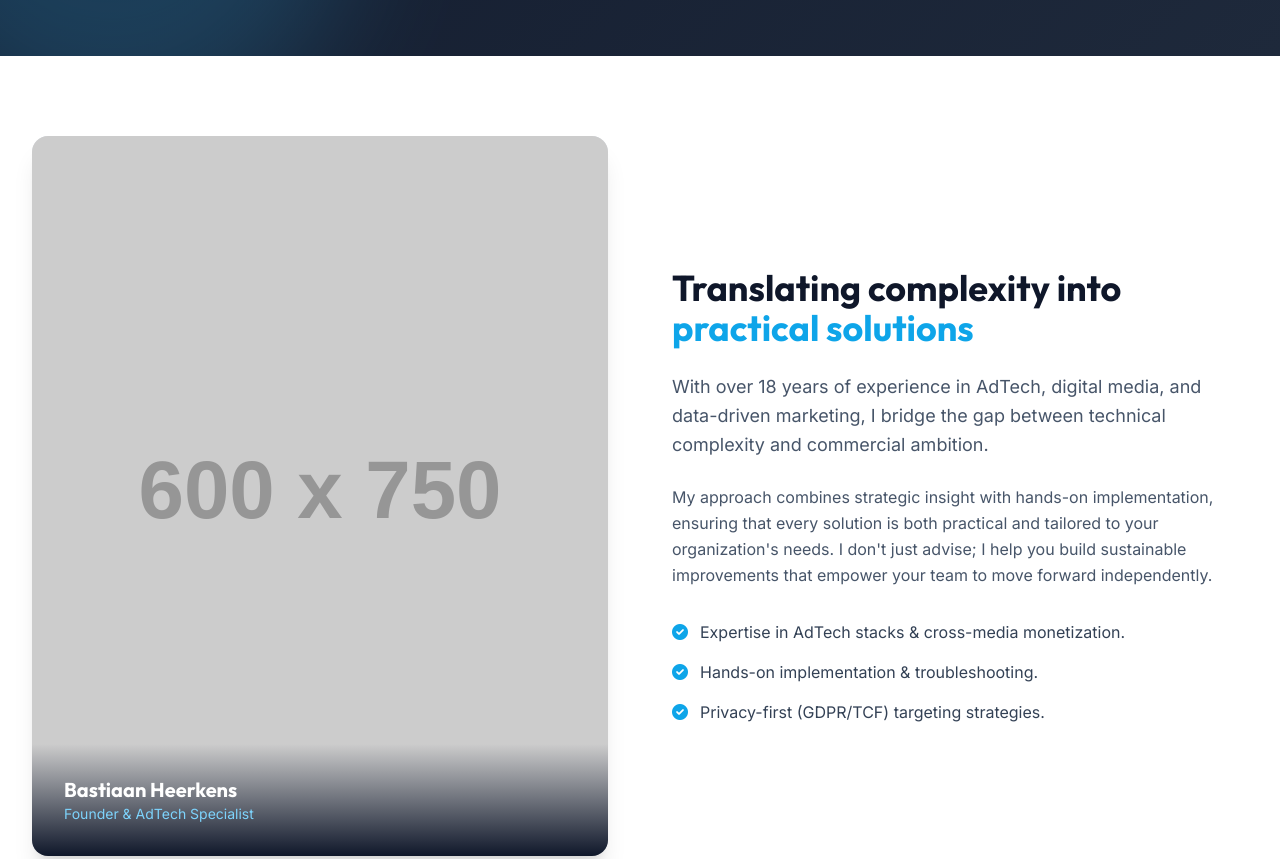
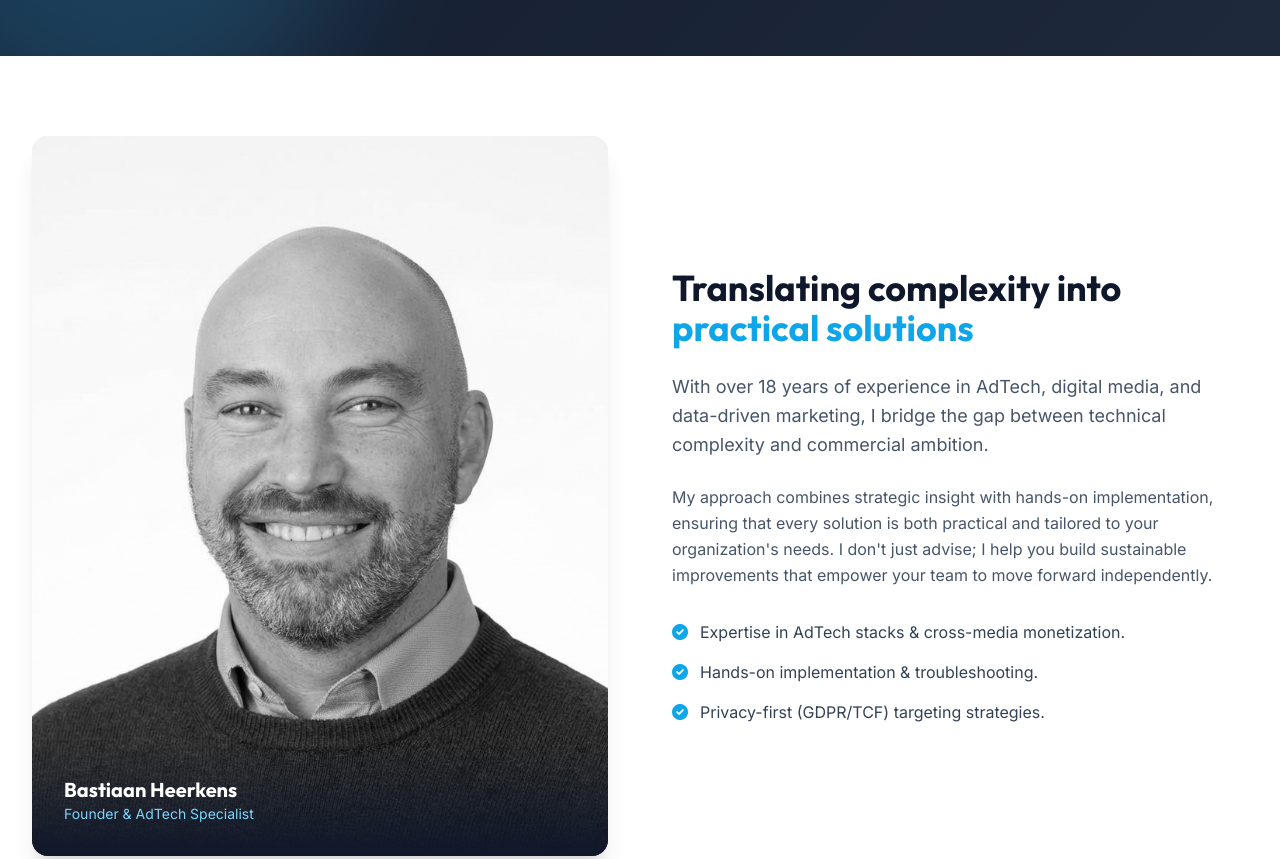
Before and after one commit to bastiaanheerkens-ops/adexceratewebsite2111, a plain HTML site: page index.html in a window 1280 px wide. Shown: the part 760-1619 px from the top of the page. Drawn offline with nearby package versions, Linux system fonts and the light colour scheme; placeholder pictures from the web are drawn by us.

Commit message:
Update index.html

```diff
--- a/index.html
+++ b/index.html
@@ -154,7 +154,7 @@
                 <div class="order-2 md:order-1 relative">
                      <div class="aspect-[4/5] bg-slate-200 rounded-2xl overflow-hidden relative shadow-xl">
                          <!-- VERVANG DEZE LINK MET JE EIGEN PROFIELFOTO (bijv: assets/bastiaan-portrait.jpg) -->
-                        <img src="https://placehold.co/600x750/cbd5e1/1e293b?text=Your+Photo+Here" alt="Bastiaan Heerkens" class="object-cover w-full h-full grayscale hover:grayscale-0 transition-all duration-500">
+                        <img src="profile website Blue.jpeg" alt="Bastiaan Heerkens" class="object-cover w-full h-full grayscale hover:grayscale-0 transition-all duration-500">
                          <div class="absolute bottom-0 left-0 w-full bg-gradient-to-t from-slate-900 to-transparent p-8">
                              <p class="text-white font-heading font-bold text-xl">Bastiaan Heerkens</p>
                              <p class="text-sky-300 text-sm">Founder & AdTech Specialist</p>
```
